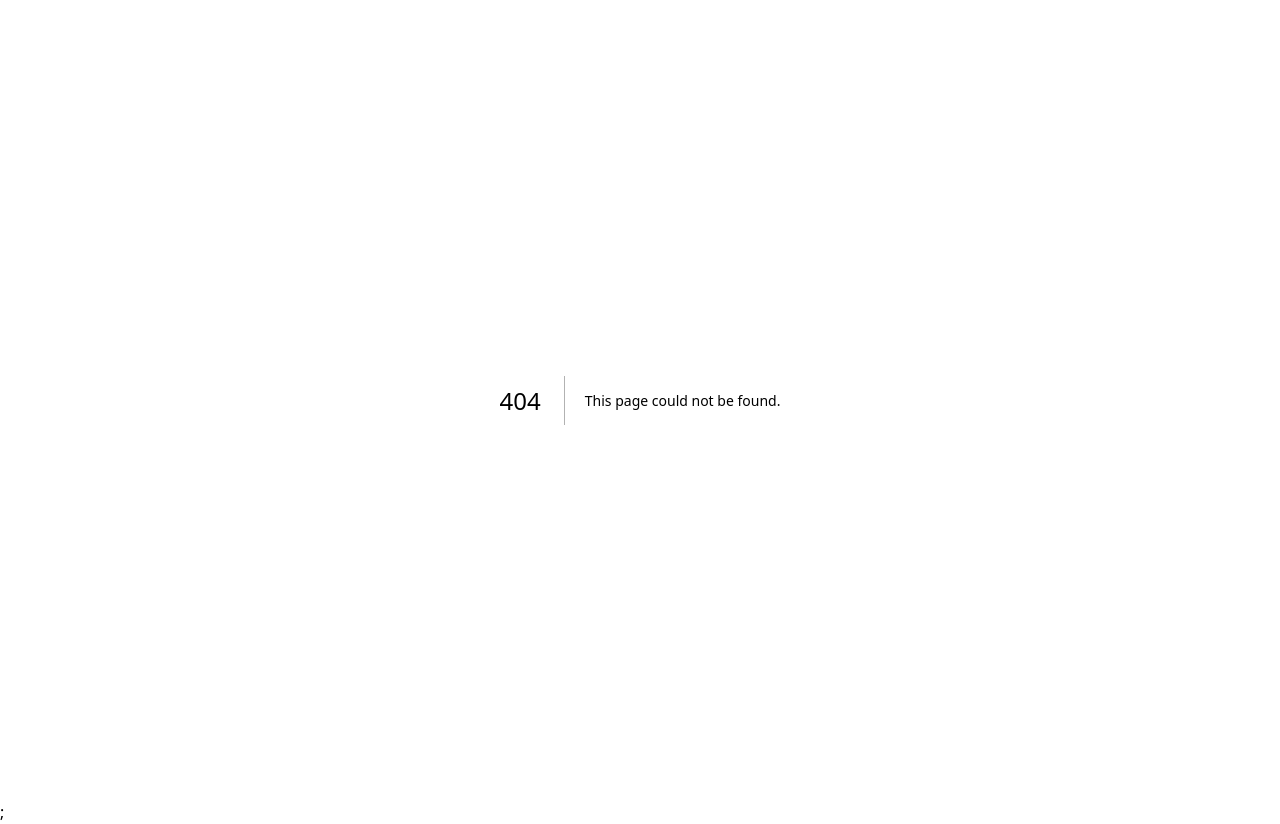
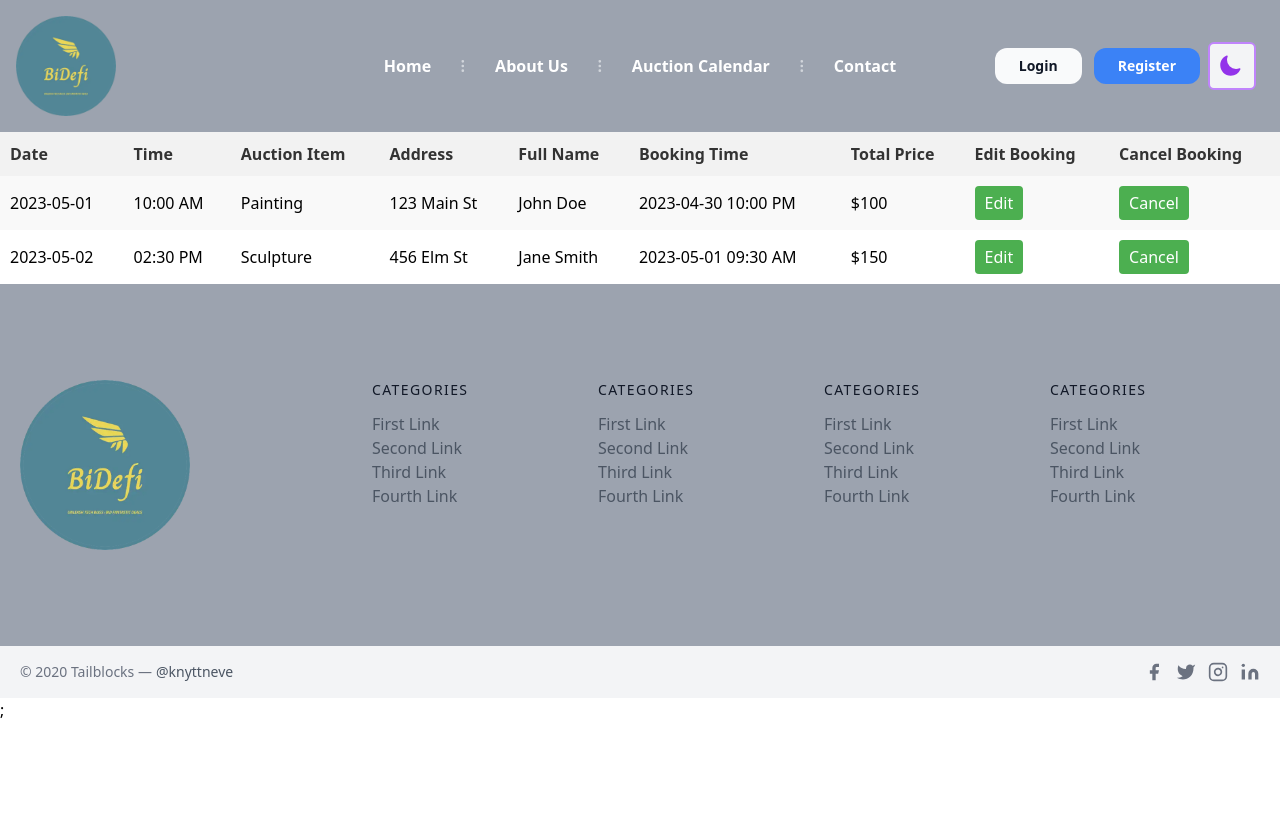
Before and after one commit to GopalkrushnaKolhe/Auction_frontend, a Next.js app: page /orders in a window 1280 px wide. Before the commit this address had no page. After the commit the page ends 800 px from the top, so only its background shows below. Built offline with nearby package versions, Linux system fonts and the light colour scheme; what tw-elements would draw is missing.

Commit message:
Orders page done

```diff
--- /dev/null
+++ b/src/pages/orders.js
@@ -0,0 +1,101 @@
+import React from 'react';
+import Navbar from './Components/Navbar';
+import Footer from './Components/Footer';
+
+const OrderPage = () => {
+  const orders = [
+    {
+      date: '2023-05-01',
+      time: '10:00 AM',
+      auctionItem: 'Painting',
+      address: '123 Main St',
+      fullName: 'John Doe',
+      bookingTime: '2023-04-30 10:00 PM',
+      totalPrice: '$100',
+    },
+    {
+      date: '2023-05-02',
+      time: '02:30 PM',
+      auctionItem: 'Sculpture',
+      address: '456 Elm St',
+      fullName: 'Jane Smith',
+      bookingTime: '2023-05-01 09:30 AM',
+      totalPrice: '$150',
+    },
+    // Add more orders here with the same structure
+  ];
+
+  return (
+
+    <div>
+        <Navbar />
+      <table style={{ width: '100%', borderCollapse: 'collapse' }}>
+        <thead>
+          <tr>
+            <th style={headerCellStyle}>Date</th>
+            <th style={headerCellStyle}>Time</th>
+            <th style={headerCellStyle}>Auction Item</th>
+            <th style={headerCellStyle}>Address</th>
+            <th style={headerCellStyle}>Full Name</th>
+            <th style={headerCellStyle}>Booking Time</th>
+            <th style={headerCellStyle}>Total Price</th>
+            <th style={headerCellStyle}>Edit Booking</th>
+            <th style={headerCellStyle}>Cancel Booking</th>
+          </tr>
+        </thead>
+        <tbody>
+          {orders.map((order, index) => (
+            <tr key={index} style={index % 2 === 0 ? evenRowStyle : oddRowStyle}>
+              <td style={cellStyle}>{order.date}</td>
+              <td style={cellStyle}>{order.time}</td>
+              <td style={cellStyle}>{order.auctionItem}</td>
+              <td style={cellStyle}>{order.address}</td>
+              <td style={cellStyle}>{order.fullName}</td>
+              <td style={cellStyle}>{order.bookingTime}</td>
+              <td style={cellStyle}>{order.totalPrice}</td>
+              <td style={cellStyle}>
+                <button style={actionButtonStyle}>Edit</button>
+              </td>
+              <td style={cellStyle}>
+                <button style={actionButtonStyle}>Cancel</button>
+              </td>
+            </tr>
+          ))}
+        </tbody>
+      </table>
+      <Footer />
+    </div>
+  );
+};
+
+const headerCellStyle = {
+  backgroundColor: '#f2f2f2',
+  color: '#333',
+  fontWeight: 'bold',
+  padding: '10px',
+  textAlign: 'left',
+};
+
+const cellStyle = {
+  padding: '10px',
+  textAlign: 'left',
+};
+
+const evenRowStyle = {
+  backgroundColor: '#f9f9f9',
+};
+
+const oddRowStyle = {
+  backgroundColor: '#ffffff',
+};
+
+const actionButtonStyle = {
+  padding: '5px 10px',
+  backgroundColor: '#4caf50',
+  color: '#fff',
+  border: 'none',
+  borderRadius: '4px',
+  cursor: 'pointer',
+};
+
+export default OrderPage;
```
